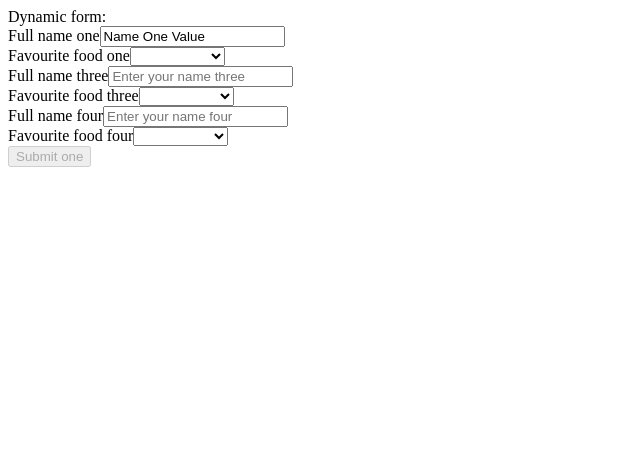
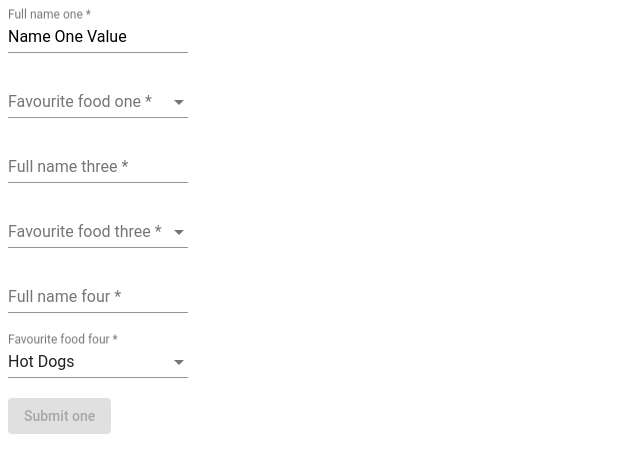
Before and after one commit to Malinin88/dynamicform, an Angular app in the folder dynamic-form/: page /page-one in a window 1280 px wide. Shown: the top 472 px of the page, without its empty margins (0-640 px from the left). Built offline with nearby package versions, Linux system fonts and the light colour scheme.

Commit message:
Added Angular Material components

```diff
--- a/dynamic-form/angular.json
+++ b/dynamic-form/angular.json
@@ -28,6 +28,7 @@
               "src/assets"
             ],
             "styles": [
+              "node_modules/@angular/material/prebuilt-themes/indigo-pink.css",
               "src/styles.scss"
             ],
             "scripts": []
--- a/dynamic-form/package.json
+++ b/dynamic-form/package.json
@@ -12,10 +12,12 @@
   "private": true,
   "dependencies": {
     "@angular/animations": "~8.2.14",
+    "@angular/cdk": "^8.2.3",
     "@angular/common": "~8.2.14",
     "@angular/compiler": "~8.2.14",
     "@angular/core": "~8.2.14",
     "@angular/forms": "~8.2.14",
+    "@angular/material": "^8.2.3",
     "@angular/platform-browser": "~8.2.14",
     "@angular/platform-browser-dynamic": "~8.2.14",
     "@angular/router": "~8.2.14",
--- a/dynamic-form/src/app/modules/content/components/page/page.component.html
+++ b/dynamic-form/src/app/modules/content/components/page/page.component.html
@@ -1,5 +1,4 @@
 <div class="app">
-  Dynamic form:
   <app-dynamic-form [config]="config" (submitted)="formSubmitted($event)">
   </app-dynamic-form>
 </div>
--- a/dynamic-form/src/app/modules/dynamic-form/components/form-button/form-button.component.html
+++ b/dynamic-form/src/app/modules/dynamic-form/components/form-button/form-button.component.html
@@ -1,3 +1,3 @@
-<div *ngIf="config.visible" class="dynamic-field form-button" [formGroup]="group">
-  <button type="submit" [disabled]="config.disabled">{{config.label}}</button>
-</div>
+<ng-container *ngIf="config.visible" class="dynamic-field form-button" [formGroup]="group">
+  <button mat-raised-button color="accent" type="submit" [disabled]="config.disabled">{{config.label}}</button>
+</ng-container>
--- a/dynamic-form/src/app/modules/dynamic-form/components/form-input/form-input.component.html
+++ b/dynamic-form/src/app/modules/dynamic-form/components/form-input/form-input.component.html
@@ -1,4 +1,6 @@
 <div *ngIf="config.visible" class="dynamic-field form-input" [formGroup]="group">
-  <label>{{config.label}}</label>
-  <input type="text" [attr.placeholder]="config.placeholder" [formControlName]="config.controlName" />
+  <mat-form-field>
+    <mat-label>{{config.label}}</mat-label>
+    <input matInput type="text" [attr.placeholder]="config.placeholder" [formControlName]="config.controlName" />
+  </mat-form-field>
 </div>
--- a/dynamic-form/src/app/modules/dynamic-form/components/form-select/form-select.component.html
+++ b/dynamic-form/src/app/modules/dynamic-form/components/form-select/form-select.component.html
@@ -1,7 +1,9 @@
 <div *ngIf="config.visible" class="dynamic-field form-select" [formGroup]="group">
-<label>{{config.label}}</label>
-  <select [formControlName]="config.controlName" [value]="config.value">
-    <option value=""></option>
-  <option *ngFor="let option of config.options">{{option}}</option>
-  </select>
+  <mat-form-field>
+    <mat-label>{{config.label}}</mat-label>
+    <mat-select [formControlName]="config.controlName" [value]="config.value">
+      <mat-option [value]=""></mat-option>
+      <mat-option *ngFor="let option of config.options" [value]="option">{{option}}</mat-option>
+    </mat-select>
+  </mat-form-field>
 </div>
```
Also changed, not shown: dynamic-form/src/app/modules/dynamic-form/dynamic-form.module.ts (+10 -1 lines), 1 other file (tests, documents, lock files or other folders).
